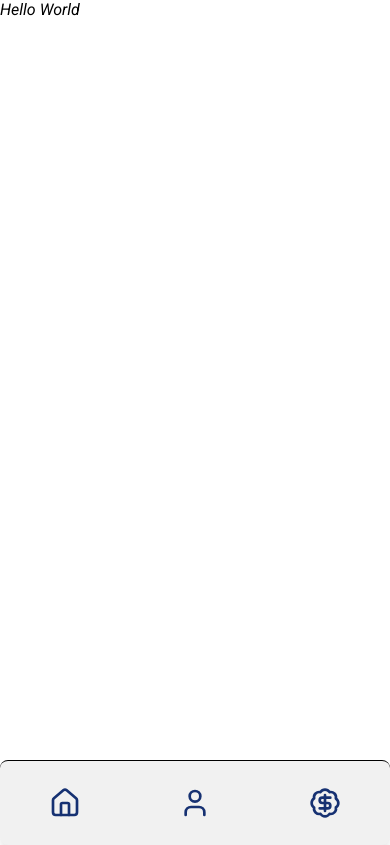
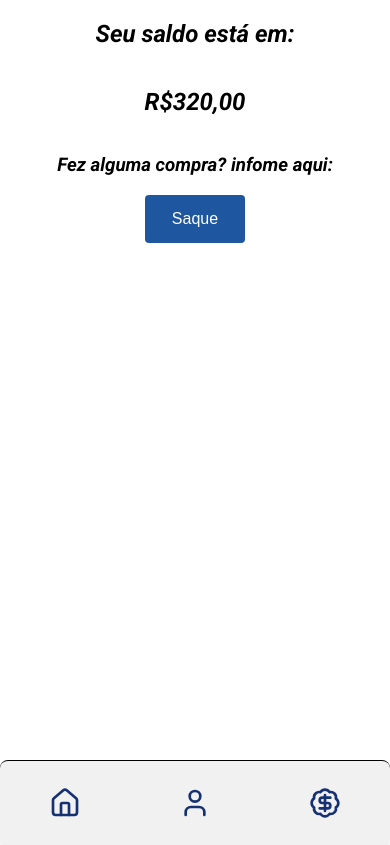
Before and after one commit to GiulianoBotelho/BPrise, a React (Vite) app: page / in a window 390 px wide. Built offline with nearby package versions, Linux system fonts and the light colour scheme.

Commit message:
responsive adjusts main

```diff
--- a/src/assets/home/index.tsx
+++ b/src/assets/home/index.tsx
@@ -1,11 +1,19 @@
 import { BadgeDollarSign, Home, User } from "lucide-react";
-import { CorpoPrincipal, Rodape } from "./style-main-page";
-
+import { BotaoDaMain, CorpoPrincipal, Rodape, SessaoDeSaque } from "./style-main-page";
 
 export default function PaginaInicial() {
   return (
     <>
-        <CorpoPrincipal> Hello World</CorpoPrincipal>
+        <CorpoPrincipal>
+                <section>
+           <h1>Seu saldo está em:</h1>
+           </section>
+           <h2>R$320,00</h2>
+           <SessaoDeSaque>
+            <h3>Fez alguma compra? infome aqui:</h3>
+            <BotaoDaMain>Saque</BotaoDaMain>
+           </SessaoDeSaque>
+        </CorpoPrincipal>
         <Rodape>
             <Home size={32} color="#163172"/>
             <User size={32} color="#163172" />
--- a/src/assets/home/style-main-page.tsx
+++ b/src/assets/home/style-main-page.tsx
@@ -1,8 +1,19 @@
 import styled from "styled-components";
-
+import { BotaoEstilo } from "../intro/buttons/button";
 
 export const CorpoPrincipal = styled.main`
 min-height: 90vh;
+text-align: center;
+section{
+    display: flex;
+    align-items: center;
+    justify-content: center;
+}
+`
+export const SessaoDeSaque = styled.section`
+display: flex;
+align-items: center;
+flex-direction: column;
 `
 export const Rodape = styled.footer`
 min-height: 10vh;
@@ -17,3 +28,7 @@ background-color: #f1f1f1;
     margin-bottom: 8px;
 }
 `
+
+export const BotaoDaMain = styled(BotaoEstilo)`
+width: 100px;
+`
```
